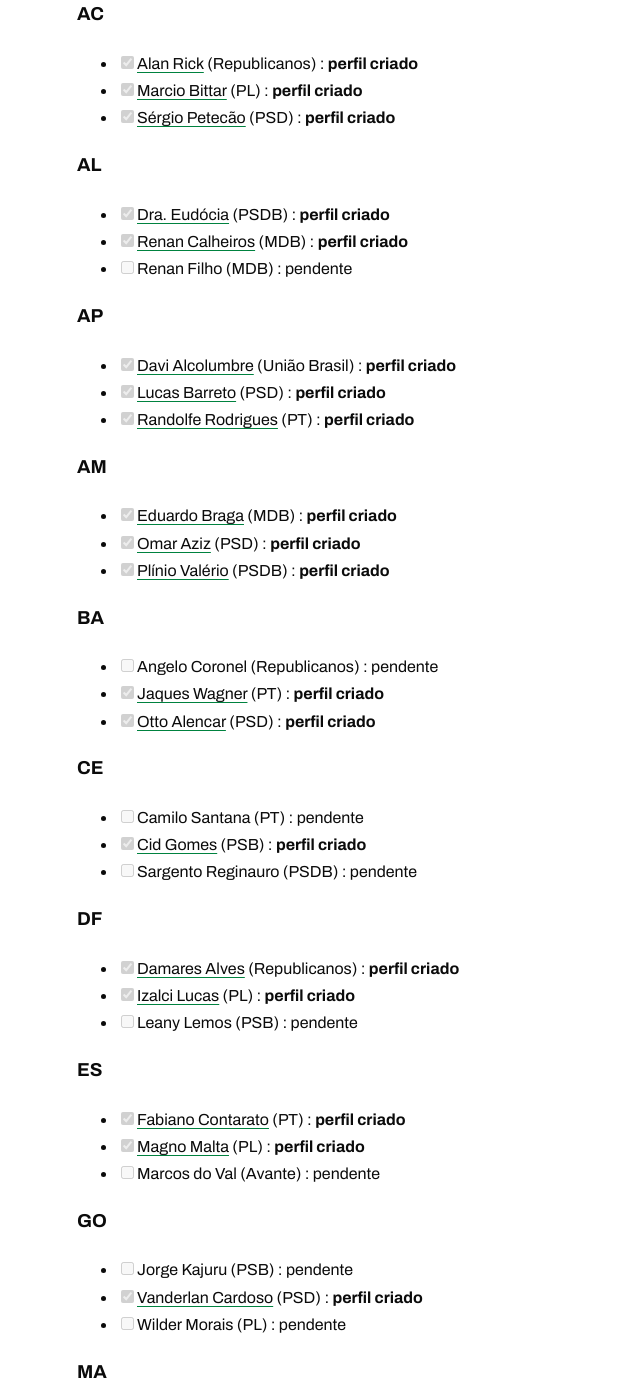
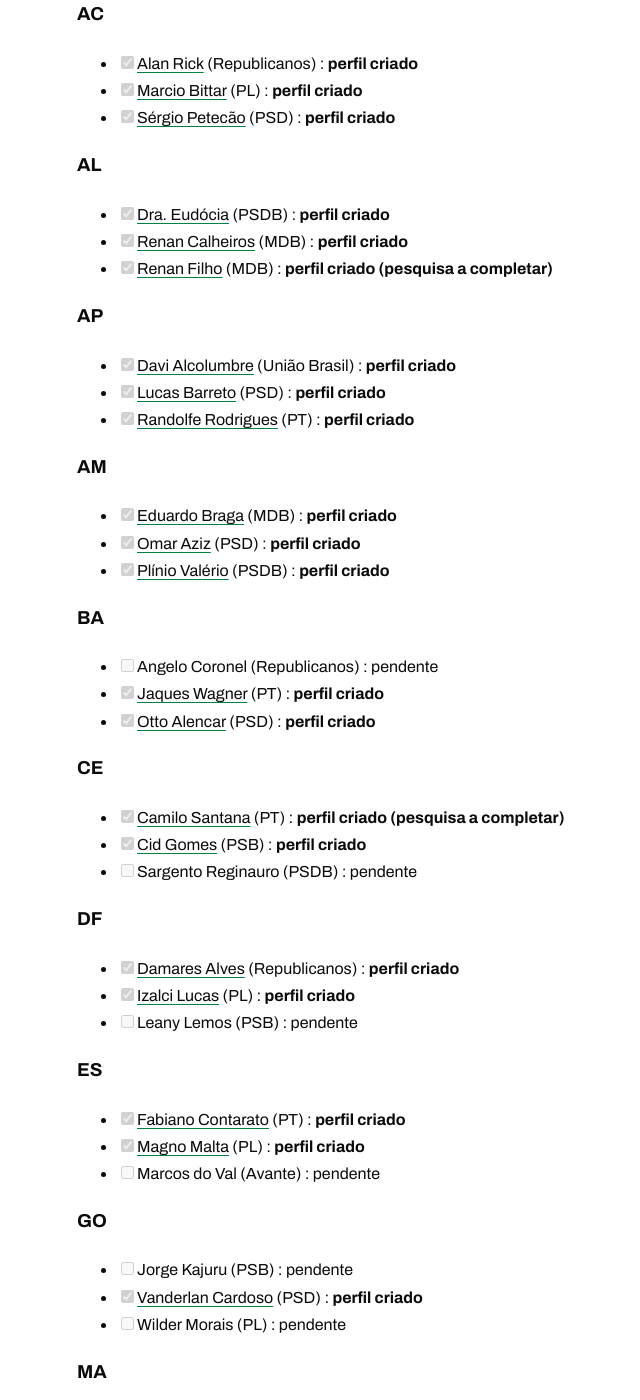
Before and after one commit to leorruas/senadores-deputados, a Jekyll site: the page built from parlamentares/senadores/ACOMPANHAMENTO.md, in a window 1280 px wide and 1400 px high, scrolled down 1022 px. Shown: the whole window, without its empty margins (88-728 px from the left). Built offline with Jekyll 4.4.1, drawn with Linux system fonts in a browser that asks for light colours; some of the changed text lies outside the part shown.

Commit message:
docs: atualiza controle para 73 de 81 perfis

```diff
--- a/parlamentares/senadores/ACOMPANHAMENTO.md
+++ b/parlamentares/senadores/ACOMPANHAMENTO.md
@@ -31,7 +31,7 @@
 
 - [x] [Dra. Eudócia](https://github.com/leorruas/senadores-deputados/blob/main/parlamentares/senadores/dra-eudocia-psdb-al.md) (PSDB) : **perfil criado**
 - [x] [Renan Calheiros](https://github.com/leorruas/senadores-deputados/blob/main/parlamentares/senadores/renan-calheiros-mdb-al.md) (MDB) : **perfil criado**
-- [ ] Renan Filho (MDB) : pendente
+- [x] [Renan Filho](https://github.com/leorruas/senadores-deputados/blob/main/parlamentares/senadores/renan-filho-mdb-al.md) (MDB) : **perfil criado (pesquisa a completar)**
 
 ### AP
 
@@ -53,7 +53,7 @@
 
 ### CE
 
-- [ ] Camilo Santana (PT) : pendente
+- [x] [Camilo Santana](https://github.com/leorruas/senadores-deputados/blob/main/parlamentares/senadores/camilo-santana-pt-ce.md) (PT) : **perfil criado (pesquisa a completar)**
 - [x] [Cid Gomes](https://github.com/leorruas/senadores-deputados/blob/main/parlamentares/senadores/cid-gomes-psb-ce.md) (PSB) : **perfil criado**
 - [ ] Sargento Reginauro (PSDB) : pendente
 
@@ -149,7 +149,7 @@
 
 ### RR
 
-- [ ] Chico Rodrigues (PSB) : pendente
+- [x] [Chico Rodrigues](https://github.com/leorruas/senadores-deputados/blob/main/parlamentares/senadores/chico-rodrigues-psb-rr.md) (PSB) : **perfil criado (pesquisa a completar)**
 - [x] [Dr. Hiran](https://github.com/leorruas/senadores-deputados/blob/main/parlamentares/senadores/dr-hiran-pp-rr.md) (PP) : **perfil criado**
 - [x] [Roberta Acioly](https://github.com/leorruas/senadores-deputados/blob/main/parlamentares/senadores/roberta-acioly-republicanos-rr.md) (Republicanos) : **perfil criado**
 
```
Also changed, not shown: other parts of parlamentares/senadores/ACOMPANHAMENTO.md (+5 -3 lines).
